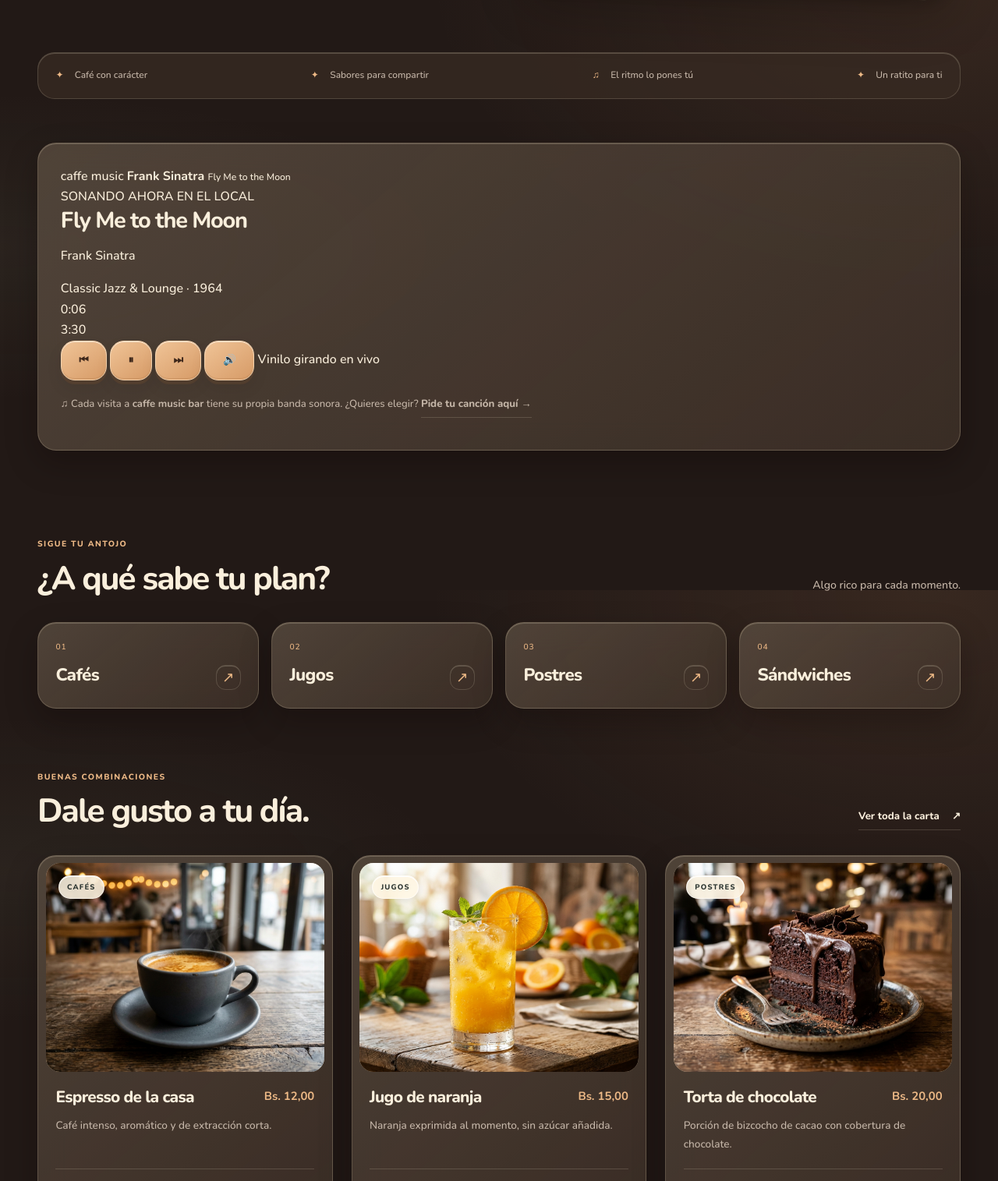
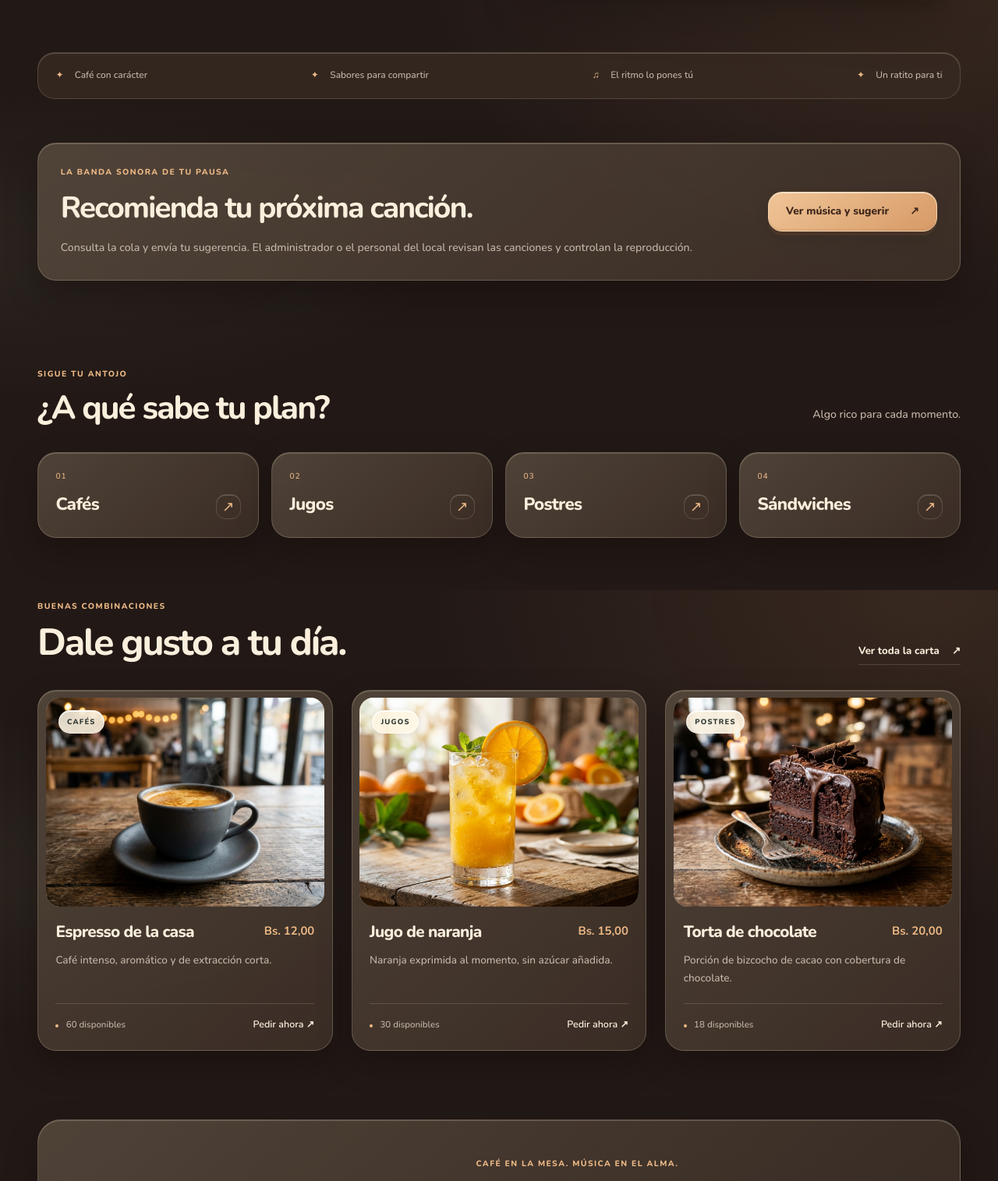
Before and after one commit to rociorosalesgutierrez-cpu/caffe-bar, a PHP site: page / in a window 1280 px wide. Shown: the part 843-2358 px from the top of the page at 78% size. Run offline with PHP 8.4, Linux system fonts and the light colour scheme; data comes from the database, SQL or seed files in the repository.

Commit message:
fix: corregir acceso, fotos del menú y permisos de música

```diff
--- a/app/helpers/Imagen.php
+++ b/app/helpers/Imagen.php
@@ -2,6 +2,14 @@
 declare(strict_types=1);
 final class Imagen
 {
+    public static function producto(array $producto): string {
+        $ruta=$producto['imagen']??'';
+        if($ruta!==''&&!in_array($ruta,['images/cafe.svg','images/jugo.svg','images/postre.svg','images/sandwich.svg'],true))return $ruta;
+        $nombre=strtolower(strtr($producto['nombre'],['á'=>'a','é'=>'e','í'=>'i','ó'=>'o','ú'=>'u','Á'=>'a','É'=>'e','Í'=>'i','Ó'=>'o','Ú'=>'u']));
+        $fotos=['espresso'=>'espresso','capuchino'=>'capuchino','latte'=>'latte','naranja'=>'jugo-naranja','jugo de frutos'=>'jugo-frutos-rojos','chocolate'=>'torta-chocolate','cheesecake'=>'cheesecake','pollo'=>'sandwich-pollo','vegetariano'=>'sandwich-vegetariano'];
+        foreach($fotos as $palabra=>$foto)if(str_contains($nombre,$palabra))return 'images/'.$foto.'.jpg';
+        return match($ruta){'images/jugo.svg'=>'images/jugo-naranja.jpg','images/postre.svg'=>'images/torta-chocolate.jpg','images/sandwich.svg'=>'images/sandwich-pollo.jpg',default=>'images/espresso.jpg'};
+    }
     public static function guardar(array $archivo): ?string {
         if(($archivo['error']??UPLOAD_ERR_NO_FILE)===UPLOAD_ERR_NO_FILE)return null;
         if(!isset($archivo['error'])||is_array($archivo['error'])||$archivo['error']!==UPLOAD_ERR_OK||($archivo['size']??0)>4*1024*1024)throw new DomainException('La imagen no debe superar 4 MB y debe subirse correctamente.');
--- a/app/helpers/Validador.php
+++ b/app/helpers/Validador.php
@@ -6,7 +6,8 @@ final class Validador
         $v=$d[$k]??null;
         if(!is_string($v))throw new DomainException('Campo inválido: '.$k);
         $v=trim($v);
-        if(!preg_match('//u',$v)||mb_strlen($v)<$min||mb_strlen($v)>$max||preg_match('/[\x00-\x08\x0B\x0C\x0E-\x1F]/',$v))throw new DomainException('Revisa el campo '.$k.' ('.$min.'–'.$max.' caracteres).');
+        $longitud=preg_match_all('/./us',$v);
+        if($longitud===false||$longitud<$min||$longitud>$max||preg_match('/[\x00-\x08\x0B\x0C\x0E-\x1F]/',$v))throw new DomainException('Revisa el campo '.$k.' ('.$min.'–'.$max.' caracteres).');
         return $v;
     }
     public static function entero(array $d,string $k,int $min=1,int $max=2147483647): int {
--- a/app/views/layouts/cabecera.php
+++ b/app/views/layouts/cabecera.php
@@ -14,6 +14,6 @@
 <script src="<?= e(url('js/musica.js?v=4')) ?>" defer></script>
 <?php endif ?>
 <?php if($archivo==='admin/reproductor'): ?><script src="<?= e(url('js/reproductor.js?v=4')) ?>" defer></script><?php endif ?>
-<link rel="stylesheet" href="<?= e(url('css/responsive.css?v=1')) ?>">
-<script src="<?= e(url('js/app.js?v=5')) ?>" defer></script>
+<link rel="stylesheet" href="<?= e(url('css/responsive.css?v=2')) ?>">
+<script src="<?= e(url('js/app.js?v=6')) ?>" defer></script>
 <script src="<?= e(url('js/carrito.js?v=3')) ?>" defer></script>
--- a/app/views/layouts/publico.php
+++ b/app/views/layouts/publico.php
@@ -15,15 +15,4 @@
 <div class="pie-legal"><span>© <?= date('Y') ?> Coffe Music Bar</span><span>Precios en bolivianos · Hecho para disfrutar</span><a href="#contenido">Volver arriba ↑</a></div></div></footer>
 <?php if($whatsapp): ?><a class="whatsapp-flotante" href="<?= e($whatsapp) ?>" target="_blank" rel="noopener noreferrer" aria-label="Contactar a Coffe Music Bar por WhatsApp"><svg viewBox="0 0 32 32" width="25" height="25" fill="none" aria-hidden="true"><path d="M27 15a11 11 0 0 1-16.5 9.5L5 26l1.5-5.5A11 11 0 1 1 27 15Z" stroke="currentColor" stroke-width="1.7"/><path d="M12 9c-3 2 0 8 4 10s6 1 5-2l-3-1-1 2c-3-1-5-3-6-6l2-1-1-2Z" fill="currentColor"/></svg><span>Hablemos</span></a><?php endif ?>
 
-<!-- Mini reproductor flotante de vinilo con nombre del artista -->
-<aside class="mini-reproductor-flotante" id="mini-reproductor" aria-label="Música sonando en caffe music bar">
-  <div class="mini-disco girando" id="mini-disco" title="Disco de vinilo girando en vivo">
-    <div class="mini-vinilo-centro"></div>
-  </div>
-  <div class="mini-texto">
-    <strong id="mini-pista-artista">Frank Sinatra</strong>
-    <span id="mini-pista-titulo">Fly Me to the Moon</span>
-  </div>
-  <button type="button" class="mini-play-btn" id="mini-btn-play" title="Pausar o reproducir" aria-label="Pausar o reproducir">⏸</button>
-</aside>
 </body></html>
--- a/app/views/publico/inicio.php
+++ b/app/views/publico/inicio.php
@@ -2,68 +2,10 @@
 <div class="hero-visual"><div class="foto-marco"><img class="hero-foto" src="<?= e(url('images/wego-hero.png')) ?>" alt="Café latte y un croissant en una mesa cálida, imagen conceptual de Coffe Music Bar" width="1122" height="1402" fetchpriority="high"><span class="foto-indice">UN SORBO. UNA CANCIÓN. TU MOMENTO.</span><div class="foto-caption"><span>LO BUENO SE DISFRUTA SIN PRISA</span><strong>Quédate por otra canción.</strong></div></div><div class="sello" aria-hidden="true">COFFE<br><span>&</span><br>GOOD VIBES</div><span class="hero-vertical" aria-hidden="true">COFFE MUSIC BAR — DISFRUTA EL MOMENTO</span></div></section>
 <div class="banda-valores"><span><b aria-hidden="true">✦</b> Café con carácter</span><span><b aria-hidden="true">✦</b> Sabores para compartir</span><span><b aria-hidden="true">♫</b> El ritmo lo pones tú</span><span><b aria-hidden="true">✦</b> Un ratito para ti</span></div>
 
-<!-- Sección Tocadiscos y Vinilo en Vivo: Reproducción simulada con nombre de artista -->
-<section class="seccion tocadiscos-seccion" id="reproductor-vivo">
-  <div class="tarjeta tocadiscos-card">
-    <div class="tocadiscos-contenedor">
-      <!-- Plato del Tocadiscos con Vinilo Giratorio -->
-      <div class="tocadiscos-plato" id="tocadiscos-plato">
-        <div class="tocadiscos-brazo" id="tocadiscos-brazo" aria-hidden="true"></div>
-        <div class="disco-vinilo girando" id="disco-vinilo" aria-label="Disco de vinilo girando con música del local">
-          <div class="vinilo-surcos"></div>
-          <div class="vinilo-etiqueta">
-            <span class="vinilo-logo">caffe music</span>
-            <span class="vinilo-centro"></span>
-            <strong class="vinilo-artista" id="vinilo-artista-label">Frank Sinatra</strong>
-            <small class="vinilo-cancion" id="vinilo-cancion-label">Fly Me to the Moon</small>
-          </div>
-        </div>
-      </div>
-
-      <!-- Información de la Pista y Controles -->
-      <div class="tocadiscos-info">
-        <div class="en-vivo-badge">
-          <span class="punto-vivo"></span>
-          <span>SONANDO AHORA EN EL LOCAL</span>
-        </div>
-
-        <h2 class="pista-activa-titulo" id="reproductor-titulo">Fly Me to the Moon</h2>
-        <p class="pista-activa-artista" id="reproductor-artista">Frank Sinatra</p>
-        <span class="pista-activa-genero" id="reproductor-genero">Classic Jazz & Coffee Lounge · 1964</span>
-
-        <!-- Ecualizador de ondas animado -->
-        <div class="ecualizador-ondas" id="ecualizador-ondas" aria-hidden="true">
-          <span></span><span></span><span></span><span></span><span></span><span></span><span></span><span></span><span></span><span></span>
-        </div>
-
-        <!-- Barra de progreso -->
-        <div class="progreso-contenedor">
-          <span id="tiempo-actual">1:24</span>
-          <div class="barra-progreso">
-            <div class="barra-progreso-fill" id="progreso-fill" style="width: 42%;"></div>
-          </div>
-          <span id="tiempo-total">3:30</span>
-        </div>
-
-        <!-- Botones de Control Interactivos -->
-        <div class="controles-reproductor">
-          <button type="button" class="btn-control" id="btn-prev" title="Canción anterior" aria-label="Canción anterior">⏮</button>
-          <button type="button" class="btn-control btn-play" id="btn-toggle-play" title="Pausar o reproducir" aria-label="Pausar o reproducir">
-            <span id="play-icon">⏸</span>
-          </button>
-          <button type="button" class="btn-control" id="btn-next" title="Siguiente canción" aria-label="Siguiente canción">⏭</button>
-          <span class="separador-control"></span>
-          <button type="button" class="btn-control" id="btn-sound" title="Sonido ambiente de cafetería" aria-label="Sonido ambiente">
-            <span id="sound-icon">🔊</span>
-          </button>
-          <span class="estado-reproduccion" id="estado-texto">Vinilo girando en vivo</span>
-        </div>
-
-        <p class="muted" style="margin-top: 1.2rem; font-size: 0.82rem;">
-          ♫ Cada visita a <strong>caffe music bar</strong> tiene su propia banda sonora. ¿Quieres elegir? <a class="texto-link" href="<?= e(url('musica')) ?>">Pide tu canción aquí →</a>
-        </p>
-      </div>
-    </div>
+<section class="seccion" aria-labelledby="musica-inicio-titulo">
+  <div class="tarjeta musica-invitacion">
+    <div><p class="etiqueta">LA BANDA SONORA DE TU PAUSA</p><h2 id="musica-inicio-titulo">Recomienda tu pr&oacute;xima canci&oacute;n.</h2><p class="muted">Consulta la cola y env&iacute;a tu sugerencia. El administrador o el personal del local revisan las canciones y controlan la reproducci&oacute;n.</p></div>
+    <a class="boton" href="<?= e(url('musica')) ?>">Ver m&uacute;sica y sugerir <span aria-hidden="true">&#8599;</span></a>
   </div>
 </section>
 <section class="seccion categorias-inicio" aria-labelledby="categorias-titulo"><div class="titulo-seccion"><div><p class="etiqueta">SIGUE TU ANTOJO</p><h2 id="categorias-titulo">¿A qué sabe tu plan?</h2></div><span class="muted">Algo rico para cada momento.</span></div><div class="categorias-grid"><?php foreach($categorias as $indice=>$c): ?><a class="categoria-tile" href="<?= e(url('productos?categoria='.$c['id'])) ?>"><span class="categoria-numero"><?= e(str_pad((string)($indice+1),2,'0',STR_PAD_LEFT)) ?></span><strong><?= e($c['nombre']) ?></strong><span class="categoria-flecha" aria-hidden="true">↗</span></a><?php endforeach ?></div></section>
--- a/app/views/publico/tarjetas.php
+++ b/app/views/publico/tarjetas.php
@@ -4,11 +4,11 @@
       class="producto"
       data-product-card
       data-category="<?= e($p['categoria_id']) ?>"
-      data-name="<?= e(mb_strtolower($p['nombre'])) ?>"
+      data-name="<?= e($p['nombre']) ?>"
     >
       <div class="producto-imagen">
         <img
-          src="<?= e(url($p['imagen'])) ?>"
+          src="<?= e(url(Imagen::producto($p))) ?>"
           alt="<?= e($p['nombre']) ?>"
           loading="lazy"
           width="600"
--- a/public/css/responsive.css
+++ b/public/css/responsive.css
@@ -11,6 +11,15 @@ fieldset { min-width: 0; }
 .filtros-fechas { grid-column: 1 / -1; }
 .sidebar { overflow-y: auto; }
 #youtube-contenedor { min-width: 0; }
+.musica-invitacion { display: flex; align-items: center; gap: 2rem; }
+.musica-invitacion > div { flex: 1; min-width: 0; }
+.musica-invitacion h2 { font-size: clamp(1.7rem, 3vw, 2.4rem); }
+.musica-invitacion p:last-child { margin-bottom: 0; }
+.musica-invitacion > a { flex-shrink: 0; }
+.favoritos .titulo-seccion h2 { font-size: clamp(1.9rem, 4vw, 3rem); }
+.favoritos .producto { width: 100%; }
+.producto-imagen { flex-shrink: 0; }
+.musica-actual .musica-actual-info { flex: 1 1 12rem; min-width: 0; }
 
 @media (max-width: 1200px) {
   /* La navegación de clientes autenticados contiene más enlaces. */
@@ -36,6 +45,10 @@ fieldset { min-width: 0; }
 }
 
 @media (max-width: 700px) {
+  .musica-invitacion { flex-direction: column; align-items: stretch; gap: 1.25rem; }
+  .musica-invitacion > a { text-align: center; }
+  .favoritos .productos-grid { grid-template-columns: 1fr; }
+  .favoritos .producto:last-child:nth-child(3) { grid-column: auto; max-width: none; }
   .cabecera { gap: .5rem; }
   .cabecera .logo { min-width: 0; }
   .cabecera-acciones { flex-shrink: 0; }
--- a/public/router.php
+++ b/public/router.php
@@ -1,5 +1,5 @@
 <?php
 declare(strict_types=1);
 $path=parse_url($_SERVER['REQUEST_URI'],PHP_URL_PATH)?:'/';
-if(preg_match('~^/(css/[a-z-]+\.css|js/[a-z-]+\.js|fonts/[a-z-]+\.ttf|images/[a-z-]+\.(?:svg|png)|uploads/productos/[a-f0-9]{40}\.jpg|uploads/musica/[a-f0-9]{40}\.(?:mp3|ogg|wav))$~D',$path)&&is_file(__DIR__.$path))return false;
+if(preg_match('~^/(css/[a-z-]+\.css|js/[a-z-]+\.js|fonts/[a-z-]+\.ttf|images/[a-z-]+\.(?:svg|png|jpg|jpeg|webp)|uploads/productos/[a-f0-9]{40}\.jpg|uploads/musica/[a-f0-9]{40}\.(?:mp3|ogg|wav))$~D',$path)&&is_file(__DIR__.$path))return false;
 $_SERVER['SCRIPT_NAME']='/index.php';require __DIR__.'/index.php';
```
Also changed, not shown: app/views/publico/musica.php (+2 -9 lines), tests/regresiones.php (added, +14 -0 lines), README.md, public/js/app.js, 1 other file.
